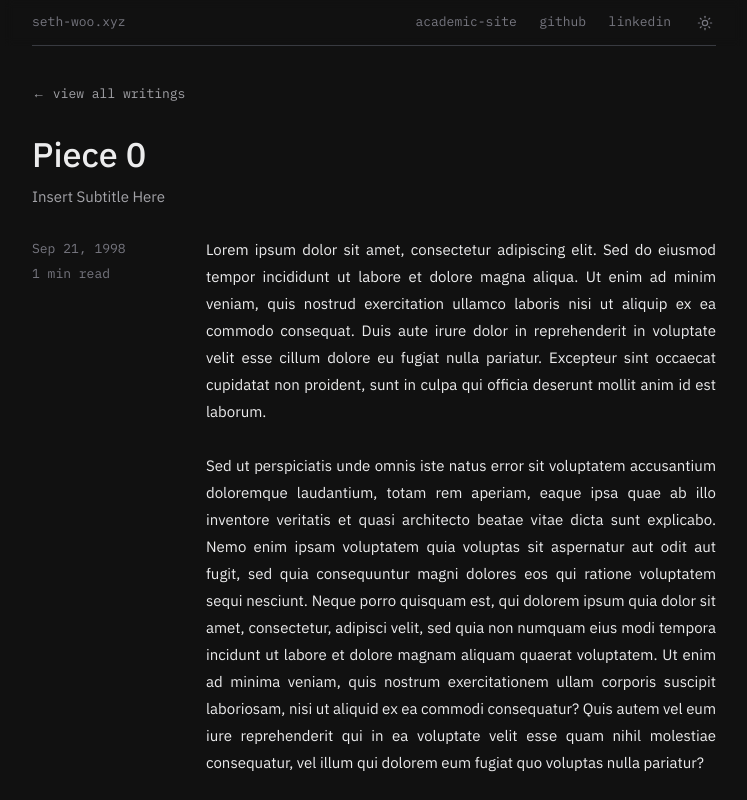
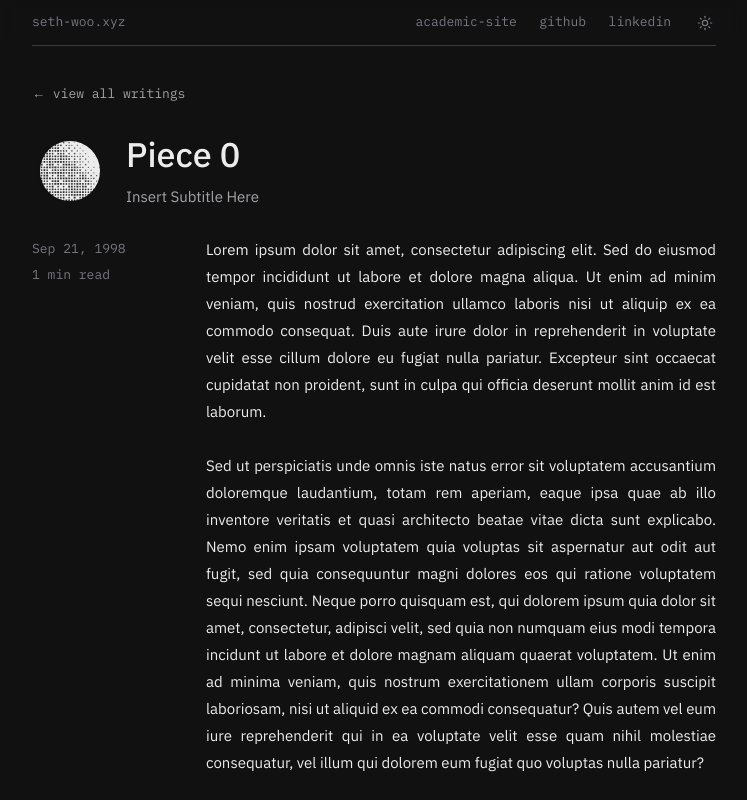
Before and after one commit to seth-woo/personal-site, a Next.js app: page /writing/piece-0 in a window 1280 px wide. Shown: the top 800 px of the page, without its empty margins (266-1013 px from the left). Built offline with nearby package versions, Linux system fonts and the light colour scheme.

Commit message:
halftone orb added to individual pages

```diff
--- a/src/app/writing/[slug]/page.tsx
+++ b/src/app/writing/[slug]/page.tsx
@@ -1,6 +1,7 @@
 import Link from "next/link";
 import { notFound } from "next/navigation";
 import { writingItems, sortedWritingItems } from "@/data/content";
+import HalftoneOrb from "@/components/HalftoneOrb";
 
 type WritingPageProps = {
   params: Promise<{ slug: string }>;
@@ -35,9 +36,12 @@ export default async function WritingDetailPage({ params }: WritingPageProps) {
         </Link>
       </div>
 
-      <header className="mb-6">
-        <h1 className="text-[1.9rem] font-medium leading-tight">{item.title}</h1>
-        <p className="mt-2 text-[15px] font-normal text-muted">{item.subtitle}</p>
+      <header className="mb-6 flex items-center gap-4">
+        <HalftoneOrb size={76} seed={0} variant="hero" colorScheme="blue" />
+        <div>
+          <h1 className="text-[1.9rem] font-medium leading-tight">{item.title}</h1>
+          <p className="mt-2 text-[15px] font-normal text-muted">{item.subtitle}</p>
+        </div>
       </header>
 
       <div className="grid grid-cols-[120px_1fr] gap-x-12">
```
